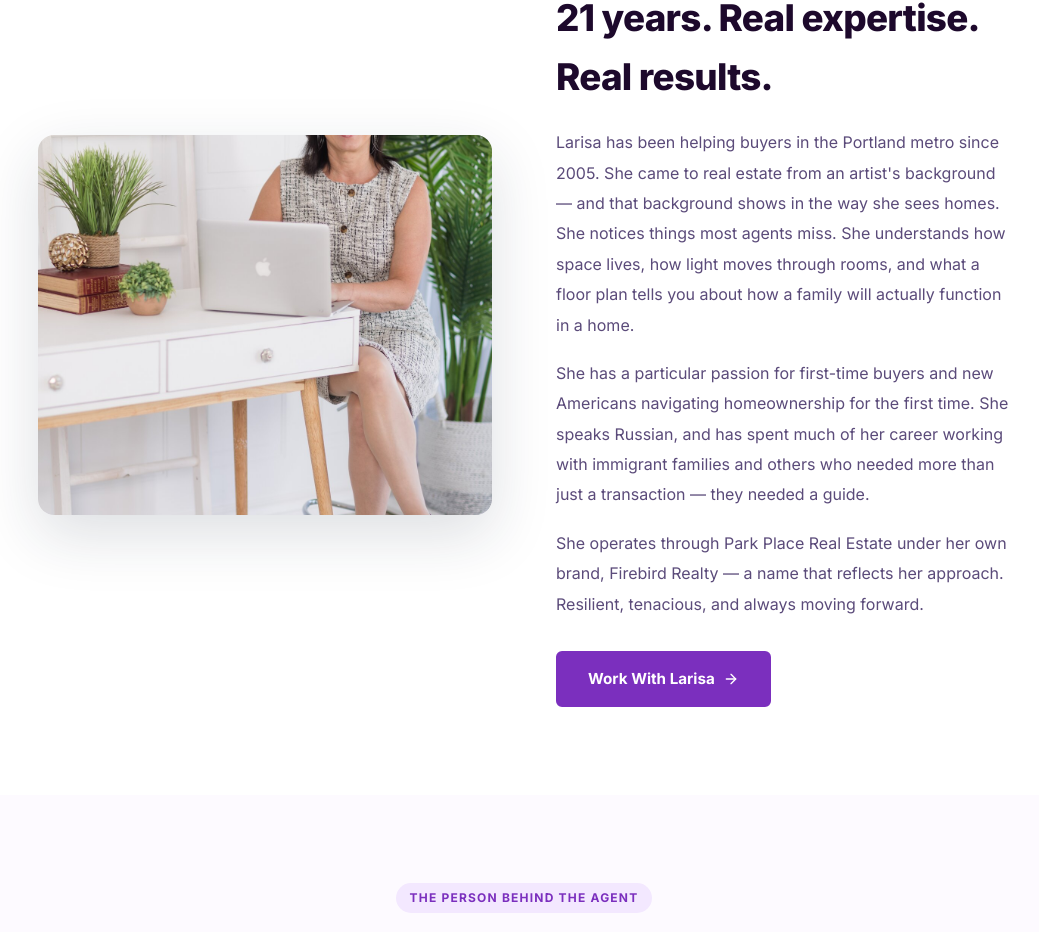
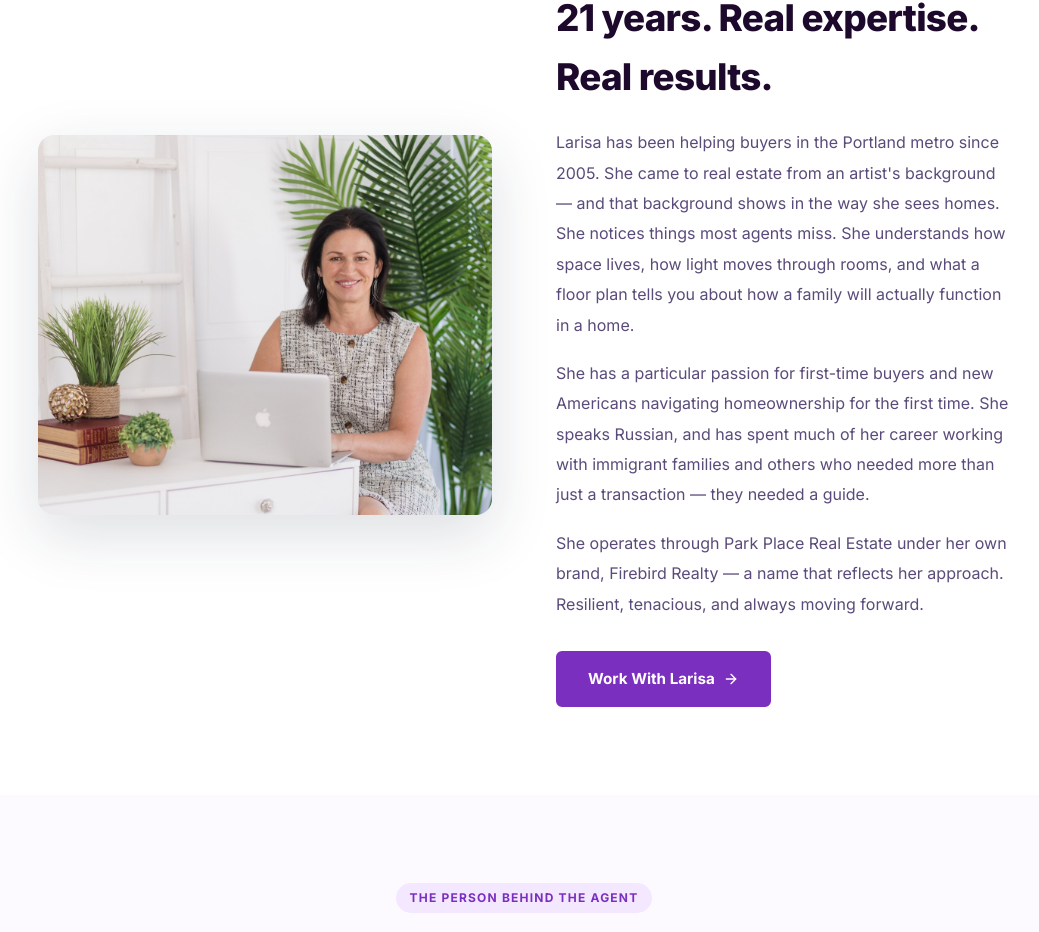
Before and after one commit to AppStudioPros/firebird-realty-website, a Next.js app: page / in a window 1280 px wide. Shown: the part 2914-3846 px from the top of the page, without its empty margins (116-1155 px from the left). Built offline with nearby package versions, Linux system fonts and the light colour scheme; a web font is replaced by a local one.

Commit message:
About photo: objectPosition top so Larisa's face is visible

```diff
--- a/app/page.tsx
+++ b/app/page.tsx
@@ -200,7 +200,7 @@ export default function Page() {
             <div className="about-grid" style={{ display: "grid", gridTemplateColumns: "1fr 1fr", gap: 64, alignItems: "center" }}>
               <FadeIn>
                 <div style={{ borderRadius: 16, overflow: "hidden", boxShadow: "0 20px 60px rgba(30,42,58,0.15)" }}>
-                  <Image src="/larisa-desk.jpg" alt="Larisa Seibel at work" width={480} height={380} style={{ objectFit: "cover", width: "100%", height: 380, display: "block" }} />
+                  <Image src="/larisa-desk.jpg" alt="Larisa Seibel at work" width={480} height={380} style={{ objectFit: "cover", objectPosition: "top center", width: "100%", height: 380, display: "block" }} />
                 </div>
               </FadeIn>
               <FadeIn delay={120}>
```
